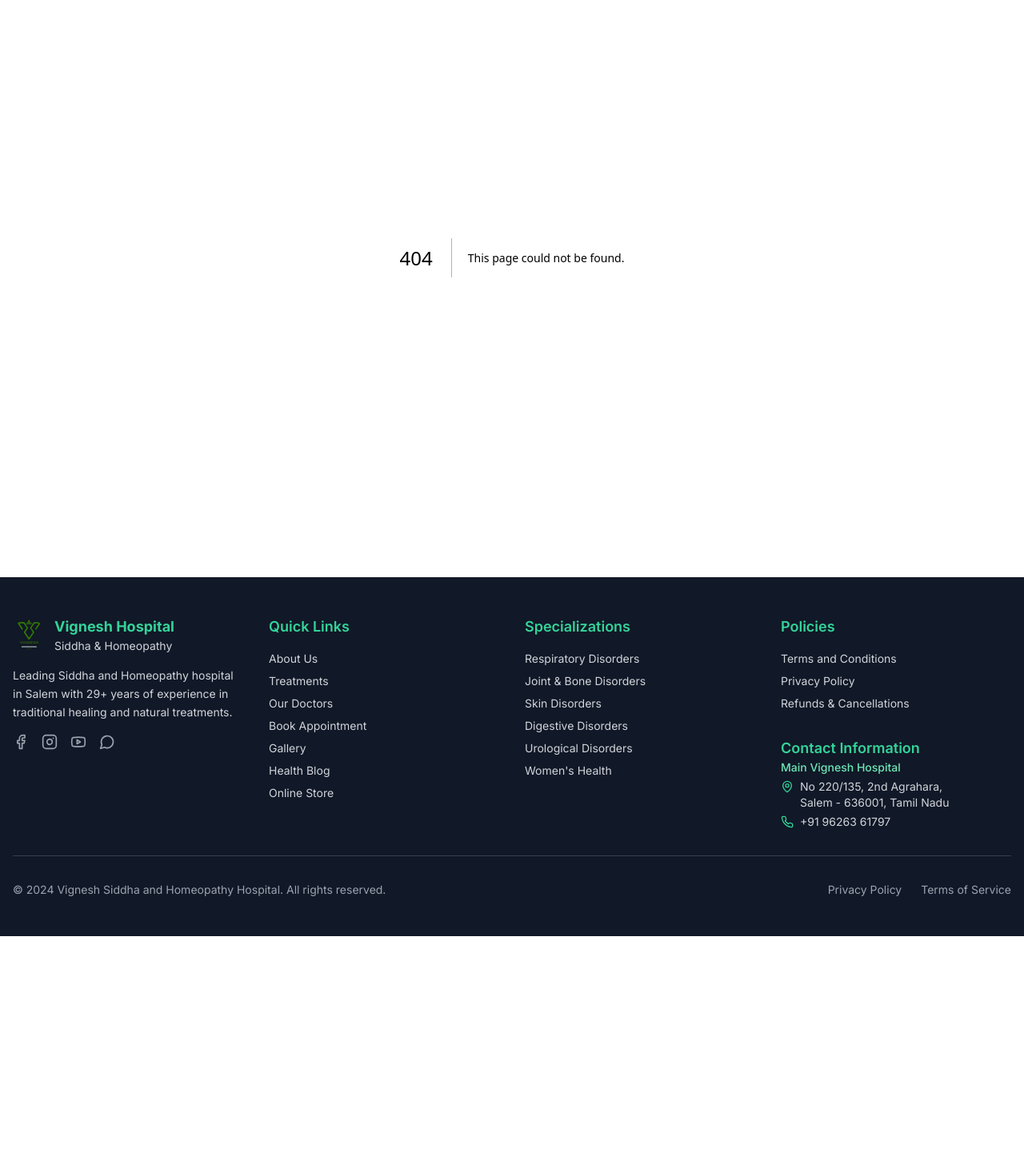
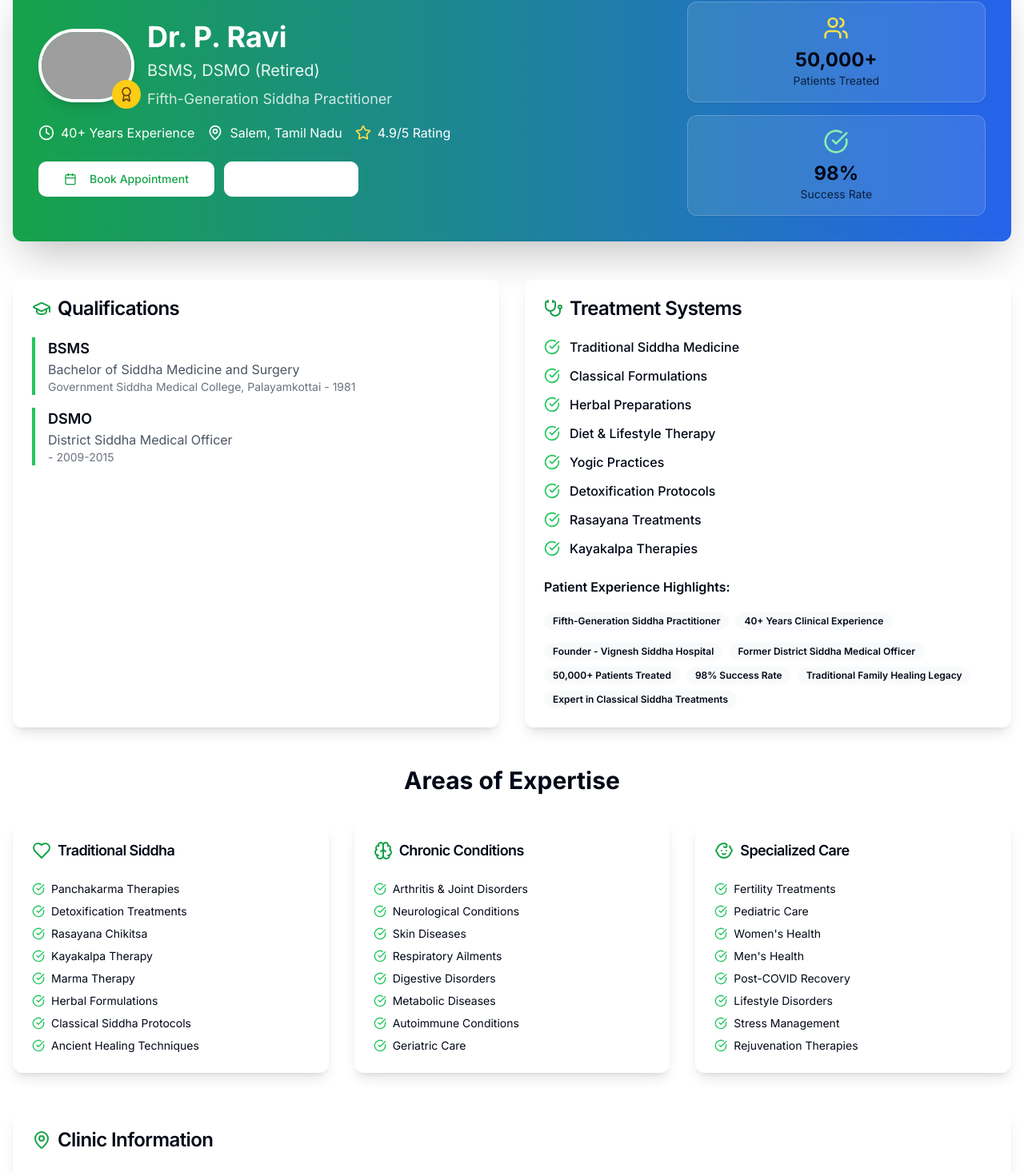
Before and after one commit to Myenum2412/vigneshhospitals, a Next.js app: page /doctors/dr-p-ravi in a window 1280 px wide. Before the commit this address had no page. Shown: the part 179-1645 px from the top of the page at 80% size. Before the commit the page ends 1350 px from the top, so only its background shows below. Built offline with nearby package versions, Linux system fonts and the light colour scheme; grey boxes are pictures that could not be loaded.

Commit message:
Add files via upload

```diff
--- /dev/null
+++ b/app/doctors/dr-p-ravi/page.tsx
@@ -0,0 +1,145 @@
+import { DoctorProfile } from "@/components/doctors/doctor-profile"
+import type { Metadata } from "next"
+
+export const metadata: Metadata = {
+  title: "Dr. P. Ravi - BSMS, DSMO (Retired) | Fifth-Generation Siddha Practitioner",
+  description:
+    "Book appointment with Dr. P. Ravi in Salem - Founder of Vignesh Siddha Hospital with 40+ years experience. Fifth-generation Siddha practitioner, former District Siddha Medical Officer for Salem & Namakkal.",
+  keywords: [
+    "Dr P Ravi appointment",
+    "Dr P Ravi salem",
+    "BSMS doctor salem",
+    "Siddha doctor salem",
+    "Vignesh Siddha Hospital",
+    "District Siddha Medical Officer",
+    "traditional siddha practitioner",
+    "experienced siddha doctor",
+    "siddha medicine specialist",
+    "book appointment siddha doctor",
+    "fifth-generation siddha doctor",
+    "salem siddha hospital",
+  ],
+  openGraph: {
+    title: "Dr. P. Ravi - Fifth-Generation Siddha Practitioner | Salem",
+    description:
+      "Founder of Vignesh Siddha Hospital with 40+ years experience. BSMS, former District Siddha Medical Officer for Salem & Namakkal districts.",
+    url: "/doctors/dr-p-ravi",
+    images: [
+      {
+        url: "/images/p-ravi.jpeg",
+        width: 1200,
+        height: 630,
+        alt: "Dr P Ravi Profile Salem",
+      },
+    ],
+  },
+}
+
+const doctorData = {
+  id: "dr-p-ravi",
+  name: "Dr. P. Ravi",
+  title: "BSMS, DSMO (Retired)",
+  specialization: "Fifth-Generation Siddha Practitioner",
+  experience: "40+ Years",
+  location: "Salem, Tamil Nadu",
+  clinic: "Vignesh Siddha Hospital",
+  consultationFee: "₹200",
+  whatsappNumber: "+919626361797",
+  image: "/images/p-ravi.jpeg",
+  rating: 4.9,
+  totalPatients: "50,000+",
+  successRate: "98%",
+  qualifications: [
+    {
+      degree: "BSMS",
+      fullForm: "Bachelor of Siddha Medicine and Surgery",
+      university: "Government Siddha Medical College, Palayamkottai",
+      year: "1981",
+    },
+    {
+      degree: "DSMO",
+      fullForm: "District Siddha Medical Officer",
+      description: "For Salem & Namakkal districts",
+      year: "2009-2015",
+    },
+  ],
+  specializations: {
+    "Traditional Siddha": [
+      "Panchakarma Therapies",
+      "Detoxification Treatments",
+      "Rasayana Chikitsa",
+      "Kayakalpa Therapy",
+      "Marma Therapy",
+      "Herbal Formulations",
+      "Classical Siddha Protocols",
+      "Ancient Healing Techniques"
+    ],
+    "Chronic Conditions": [
+      "Arthritis & Joint Disorders",
+      "Neurological Conditions",
+      "Skin Diseases",
+      "Respiratory Ailments",
+      "Digestive Disorders",
+      "Metabolic Diseases",
+      "Autoimmune Conditions",
+      "Geriatric Care"
+    ],
+    "Specialized Care": [
+      "Fertility Treatments",
+      "Pediatric Care",
+      "Women's Health",
+      "Men's Health",
+      "Post-COVID Recovery",
+      "Lifestyle Disorders",
+      "Stress Management",
+      "Rejuvenation Therapies"
+    ],
+  },
+  treatmentSystems: [
+    "Traditional Siddha Medicine",
+    "Classical Formulations",
+    "Herbal Preparations",
+    "Diet & Lifestyle Therapy",
+    "Yogic Practices",
+    "Detoxification Protocols",
+    "Rasayana Treatments",
+    "Kayakalpa Therapies"
+  ],
+  clinicDetails: {
+    name: "Vignesh Siddha Hospital",
+    address: "123 Main Street, Salem, Tamil Nadu 636001",
+    timings: {
+      weekdays: "Monday to Saturday: 8:00 AM - 1:00 PM, 3:00 PM - 7:00 PM",
+      sunday: "Sunday: Emergency Only (Prior Appointment)",
+    },
+    foundingYear: "1995",
+  },
+  highlights: [
+    "Fifth-Generation Siddha Practitioner",
+    "40+ Years Clinical Experience",
+    "Founder - Vignesh Siddha Hospital",
+    "Former District Siddha Medical Officer",
+    "50,000+ Patients Treated",
+    "98% Success Rate",
+    "Traditional Family Healing Legacy",
+    "Expert in Classical Siddha Treatments"
+  ],
+  careerMilestones: [
+    "Started medical service in 1984",
+    "Established Vignesh Siddha Hospital in 1995",
+    "Served as DSMO for Salem & Namakkal (2009-2015)",
+    "Worked as Drug Inspector under AYUSH Department",
+    "Continuing 5-generation family healing tradition"
+  ],
+  platforms: [
+    "Hospital Website",
+    "Google My Business",
+    "Justdial",
+    "WhatsApp Consultation",
+    "Walk-in Appointments"
+  ],
+}
+
+export default function DoctorProfilePage() {
+  return <DoctorProfile doctor={doctorData} />
+}
```
